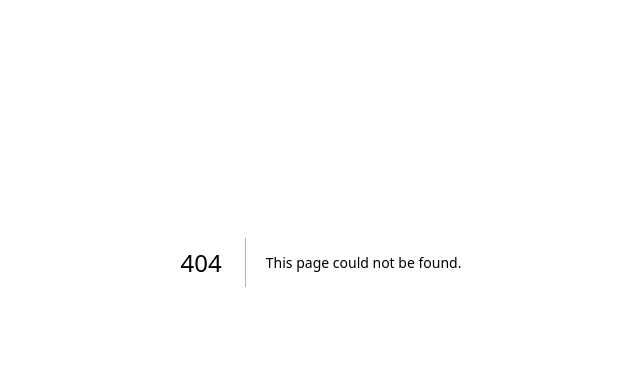
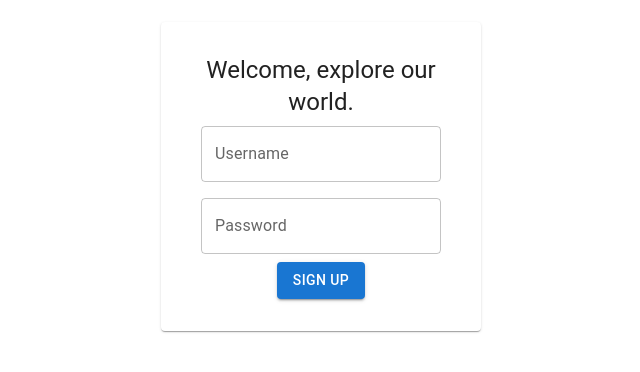
Before and after one commit to rinojames007/course-admin-dashboard, a Next.js app: page /signin in a window 1280 px wide. Before the commit this address had no page. Shown: the part 138-510 px from the top of the page, without its empty margins (319-959 px from the left). Built offline with nearby package versions, Linux system fonts and the light colour scheme.

Commit message:
cookie implementation

```diff
--- a/package.json
+++ b/package.json
@@ -13,6 +13,7 @@
     "@emotion/styled": "^11.11.0",
     "@mui/material": "^5.14.6",
     "@types/axios": "^0.14.0",
+    "@types/js-cookie": "^3.0.3",
     "@types/jsonwebtoken": "^9.0.2",
     "@types/node": "20.5.6",
     "@types/react": "18.2.21",
@@ -21,6 +22,7 @@
     "axios": "^1.5.0",
     "eslint": "8.48.0",
     "eslint-config-next": "13.4.19",
+    "js-cookie": "^3.0.5",
     "jsonwebtoken": "^9.0.1",
     "mongoose": "^7.4.5",
     "next": "13.4.19",
--- /dev/null
+++ b/src/lib/cookie.ts
@@ -0,0 +1,34 @@
+/**
+ * This module contains various functions that can be
+ * used to operate on cookies
+ * @module cookie
+ */
+
+import cookie from 'js-cookie';
+
+/**
+ * Set a cookie with the given key and value.
+ * @param {string} key - The key of the cookie.
+ * @param {string} value - The value of the cookie.
+ * @param {object} [options] - Optional cookie options.
+ */
+export const setCookie = (key: string, value: string, options: object = {}) => {
+    cookie.set(key, value, options)
+};
+
+/**
+ * Get the value of a cookie by its key.
+ * @param {string} key - The key of the cookie.
+ * @returns {string|undefined} The value of the cookie, or undefined if not found.
+ */
+export const getCookie = (key: string): string | undefined => {
+  return cookie.get(key);
+};
+
+/**
+ * Remove a cookie by its key.
+ * @param {string} key - The key of the cookie to remove.
+ */
+export const removeCookie = (key: string) => {
+    cookie.remove(key);
+};
--- /dev/null
+++ b/src/pages/api/admin/signin.ts
@@ -0,0 +1,23 @@
+import Admin from '@/models/Admin';
+import jwt from 'jsonwebtoken';
+import connectToDatabase from "@/lib/dbConnect";
+
+import type { NextApiRequest, NextApiResponse } from "next";
+
+const adminSecret: any = process.env.NEXT_PUBLIC_adminSecret;
+
+connectToDatabase();
+
+export default function handler( req: NextApiRequest, res: NextApiResponse ){
+    console.log(req.body);
+    const { username, password } = req.body;
+    Admin.findOne({ username, password })
+        .then(admin => {
+            if(admin) {
+                const token = jwt.sign({ username }, adminSecret, { expiresIn: '2h' })
+                res.status(200).json({ msg: 'logged in successfully', token: token});
+            } else {
+                res.status(401).json({ message: "invalid credentials" });
+            }
+        })
+}
--- a/src/pages/api/admin/signup.ts
+++ b/src/pages/api/admin/signup.ts
@@ -11,7 +11,8 @@ connectToDatabase();
 export default function handler( req: NextApiRequest, res: NextApiResponse ){
     console.log(req.body);
     const { username, password } = req.body;
-    Admin.findOne({ username }).then((admin: any) => {
+    Admin.findOne({ username })
+        .then((admin: any) => {
         if(admin){
             res.status(403).json({ message: 'user already exists'})
         } else {
--- /dev/null
+++ b/src/pages/signin.tsx
@@ -0,0 +1,32 @@
+import { useState } from 'react';
+import axios from 'axios';
+import {Button, Card, TextField, Typography} from "@mui/material";
+import {setCookie, getCookie} from "@/lib/cookie";
+const Signup = () => {
+    const [username, setUsername] = useState('');
+    const [password, setPassword] = useState('');
+
+    const handleSignin = async () => {
+        try {
+            const response = await axios.post('/api/admin/signin', { username, password });
+            const { token } = response.data;
+            setCookie('token', token)
+            console.log(getCookie('token'));
+        } catch (error) {
+            console.error('Error fetching data:', error);
+        }
+    };
+
+    return (
+        <Card style={{width:'20vw', margin:'20vh auto', padding:'2rem', textAlign:'center'}}>
+            <Typography variant={'h5'}>
+                Welcome, explore our world.
+            </Typography>
+            <TextField id="username" label="Username" onChange={(e) => setUsername(e.target.value)} style={{margin:".5em"}} variant="outlined" />
+            <TextField id="password" label="Password" onChange={(e) => setPassword(e.target.value)} style={{margin:".5em"}} variant="outlined" />
+            <Button variant="contained" onClick={handleSignin} style={{display:"block", margin:"0 auto"}}>Sign Up</Button>
+        </Card>
+    );
+};
+
+export default Signup;
```
Also changed, not shown: src/pages/index.tsx (+9 -4 lines), 1 other file (tests, documents, lock files or other folders).
